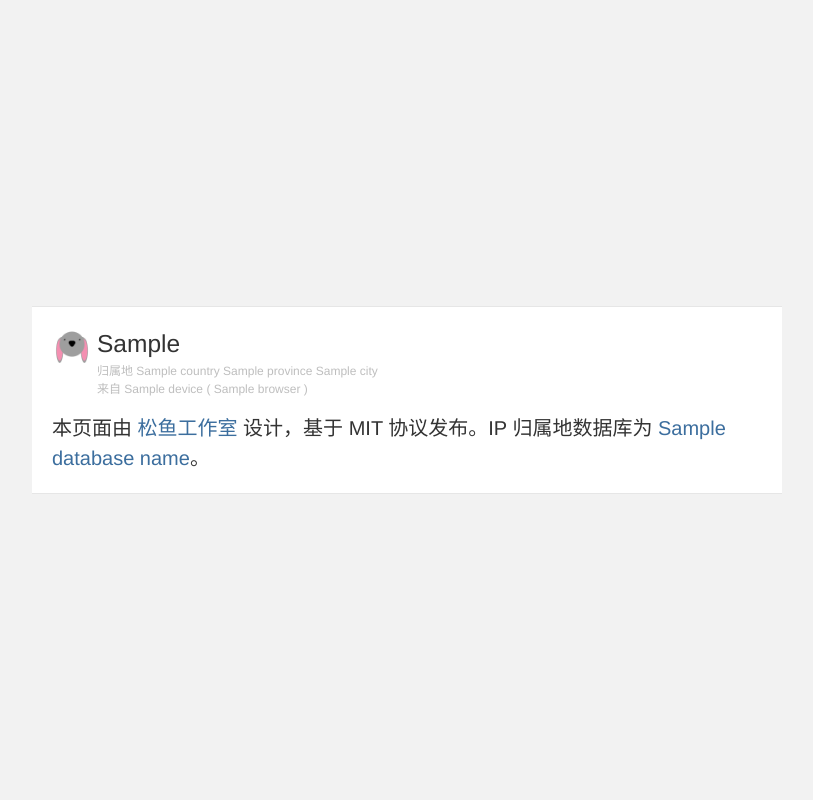
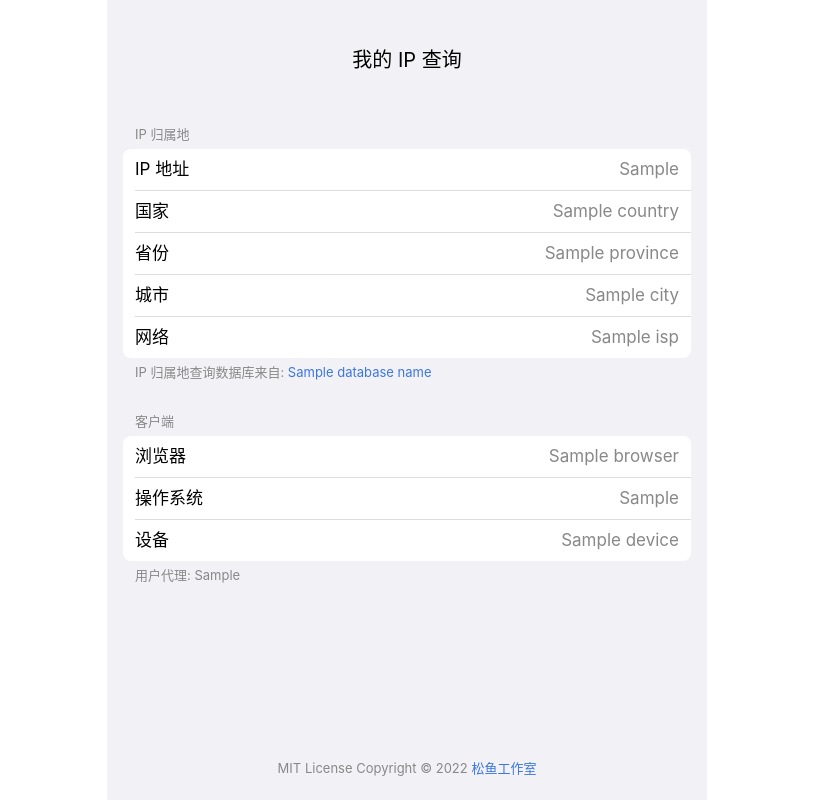
Before and after one commit to jackjyq/ip, a Django app: template templates/index.html in a window 1280 px wide. Shown: the whole page, without its empty margins (233-1046 px from the left). Run offline with Django 3.2, Linux system fonts and the light colour scheme; the template is opened without the code that fills it: most values are stand-ins (such as "Sample title", 1, 10 or a date in 2020).

Commit message:
change design to IOS like

```diff
--- a/main.py
+++ b/main.py
@@ -104,6 +104,7 @@ def get_user_agent(request: WSGIRequest) -> Dict:
     ua_string = request.META.get("HTTP_USER_AGENT")
     user_agent = parse(ua_string)
     return {
+        "user_agent": ua_string,
         "browser": user_agent.get_browser(),
         "os": user_agent.get_os(),
         "device": user_agent.get_device(),
--- a/static/styles.css
+++ b/static/styles.css
@@ -1,74 +1,87 @@
+* {
+  box-sizing: border-box;
+}
+
 body {
   /* font-family
-    https://m.weibo.cn/ */
-  font-family: "Helvetica Neue", Helvetica, Arial, sans-serif;
+    https://zenozeng.github.io/fonts.css/ */
+  font-family: -apple-system, "Noto Sans", "Helvetica Neue", Helvetica,
+    "Nimbus Sans L", Arial, "Liberation Sans", "PingFang SC", "Hiragino Sans GB",
+    "Noto Sans CJK SC", "Source Han Sans SC", "Source Han Sans CN",
+    "Microsoft YaHei", "Wenquanyi Micro Hei", "WenQuanYi Zen Hei", "ST Heiti",
+    SimHei, "WenQuanYi Zen Hei Sharp", sans-serif;
+}
+
+header,
+main,
+footer {
+  background-color: #f2f1f5;
+  margin: auto;
+  max-width: 600px;
+}
+
+header {
+  text-align: center;
+  font-size: 20px;
+  padding: 50px 0;
 }
 
 main {
-  height: 100vh;
-  display: flex;
-  flex-direction: column;
-  justify-content: center;
-  align-items: center;
-  background-color: #f2f2f2;
+  padding: 0 16px 16px 16px;
+  font-size: 17px;
+  /* 100vh - header - footer */
+  min-height: calc(100vh - 120px - 63px);
 }
 
-article {
-  box-sizing: border-box;
-  padding: 20px;
-  border-top: rgb(230, 230, 230);
-  border-top-width: 1px;
-  border-top-style: solid;
-  border-bottom: rgb(230, 230, 230);
-  border-bottom-width: 1px;
-  border-bottom-style: solid;
-  width: min(750px, 100vw);
-  background-color: #ffffff;
+section {
+  padding-bottom: 20px;
 }
 
-.card-title {
-  display: flex;
-  margin-bottom: 15px;
+h1,
+p {
+  color: #888888;
+  font-size: 13px;
+  padding: 8px 0 8px 12px;
 }
 
-.card-title img {
-  height: 40px;
-  width: 40px;
+ul {
+  background-color: #ffffff;
+  border-radius: 8px;
+  padding-left: 12px;
 }
 
-.card-title div {
-  margin-left: 5px;
+li {
+  padding: 12px 12px 12px 0;
+  display: flex;
+  justify-content: space-between;
+  column-gap: 12px;
 }
 
-.card-title h1 {
-  font-size: 24.5px;
-  line-height: 1.4;
-  color: #333333;
+li:not(:last-child) {
+  border-bottom: #c9c9c99e solid 1px;
 }
 
-.card-title p {
-  font-size: 16px;
-  color: #939393;
-  line-height: 1.5;
+li > span:nth-child(1) {
+  flex-shrink: 0;
 }
 
-.card-title p {
-  font-size: 12px;
-  opacity: 0.6;
+li > span:nth-child(2) {
+  color: #888888;
+  word-break: break-all;
 }
 
-.card-content {
-  font-size: 20px;
-  color: #333333;
-  line-height: 1.5;
-  word-wrap: break-word;
+footer {
+  text-align: center;
+  color: #888888;
+  font-size: 13px;
+  padding: 25px 0;
 }
 
 a {
-  color: #3c6e9e;
+  color: #3b77e1;
   text-decoration: none;
 }
 
 a:visited {
-  color: #3c6e9e;
+  color: #3b77e1;
 }
--- a/templates/index.html
+++ b/templates/index.html
@@ -42,40 +42,60 @@
     <link rel="stylesheet" type="text/css" href="{% static 'reset.css' %}" />
     <link rel="stylesheet" type="text/css" href="{% static 'styles.css' %}" />
   </head>
-
   <body>
+    <header>我的 IP 查询</header>
     <main>
-      <!-- the article card -->
-      <article>
-        <section class="card-title">
-          <img src="{% static 'favicon_io/android-chrome-192x192.png' %}" alt="avatar" />
-          <div>
-            <h1>{{ ip }}</h1>
-            <p>
-              <!--prettier-ignore-->
-              归属地
-              {% if country %} {{ country }} {% endif %}
-              {% if province %}
-              {{ province }} {% endif %}
-              {% if city %} {{ city }} {% endif %}
-            </p>
-            <p>
-              <!--prettier-ignore-->
-              来自
-              {% if device %} {{ device }} {% endif %}
-              ({% if browser %} {{ browser }} {% endif %})
-            </p>
-          </div>
-        </section>
-        <section class="card-content">
-          <p>
-            本页面由
-            <a href="https://gitee.com/songyustudio/ip">松鱼工作室</a>
-            设计，基于 MIT 协议发布。IP 归属地数据库为
-            <a href="{{ database_href }}">{{ database_name }}</a>。
-          </p>
-        </section>
+      <section>
+        <h1>IP 归属地</h1>
+        <ul>
+          <li>
+            <span>IP 地址</span>
+            <span>{{ ip }}</span>
+          </li>
+          <li>
+            <span>国家</span>
+            <span>{{ country }}</span>
+          </li>
+          <li>
+            <span>省份</span>
+            <span>{{ province }}</span>
+          </li>
+          <li>
+            <span>城市</span>
+            <span>{{ city }}</span>
+          </li>
+          <li>
+            <span>网络</span>
+            <span>{{ isp }}</span>
+          </li>
+        </ul>
+        <p>
+          IP 归属地查询数据库来自:
+          <a href="{{ database_href }}">{{ database_name }}</a>
+        </p>
+      </section>
+      <section>
+        <h1>客户端</h1>
+        <ul>
+          <li>
+            <span>浏览器</span>
+            <span>{{ browser }}</span>
+          </li>
+          <li>
+            <span>操作系统</span>
+            <span>{{ os }}</span>
+          </li>
+          <li>
+            <span>设备</span>
+            <span>{{ device }}</span>
+          </li>
+        </ul>
+        <p>用户代理: {{ user_agent }}</p>
       </section>
     </main>
+    <footer>
+      MIT License Copyright © 2022
+      <a href="https://gitee.com/songyustudio/ip">松鱼工作室</a>
+    </footer>
   </body>
 </html>
```
